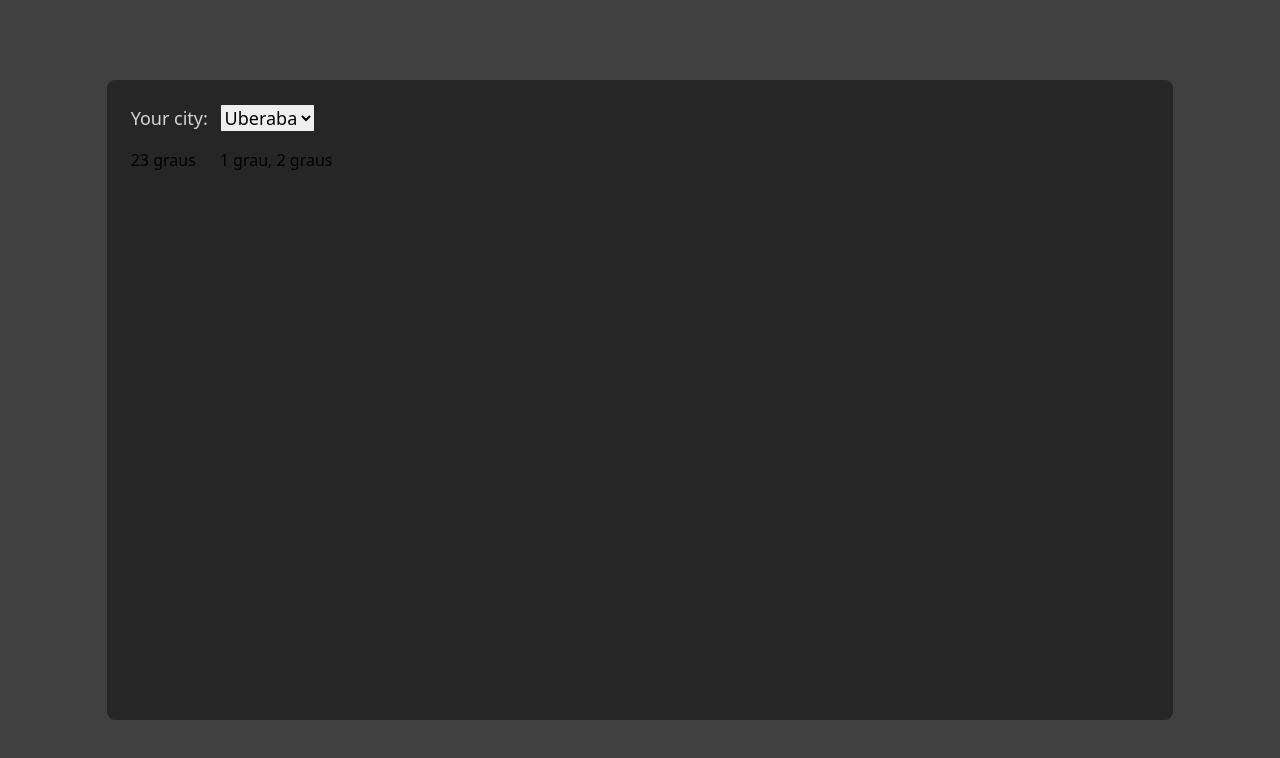
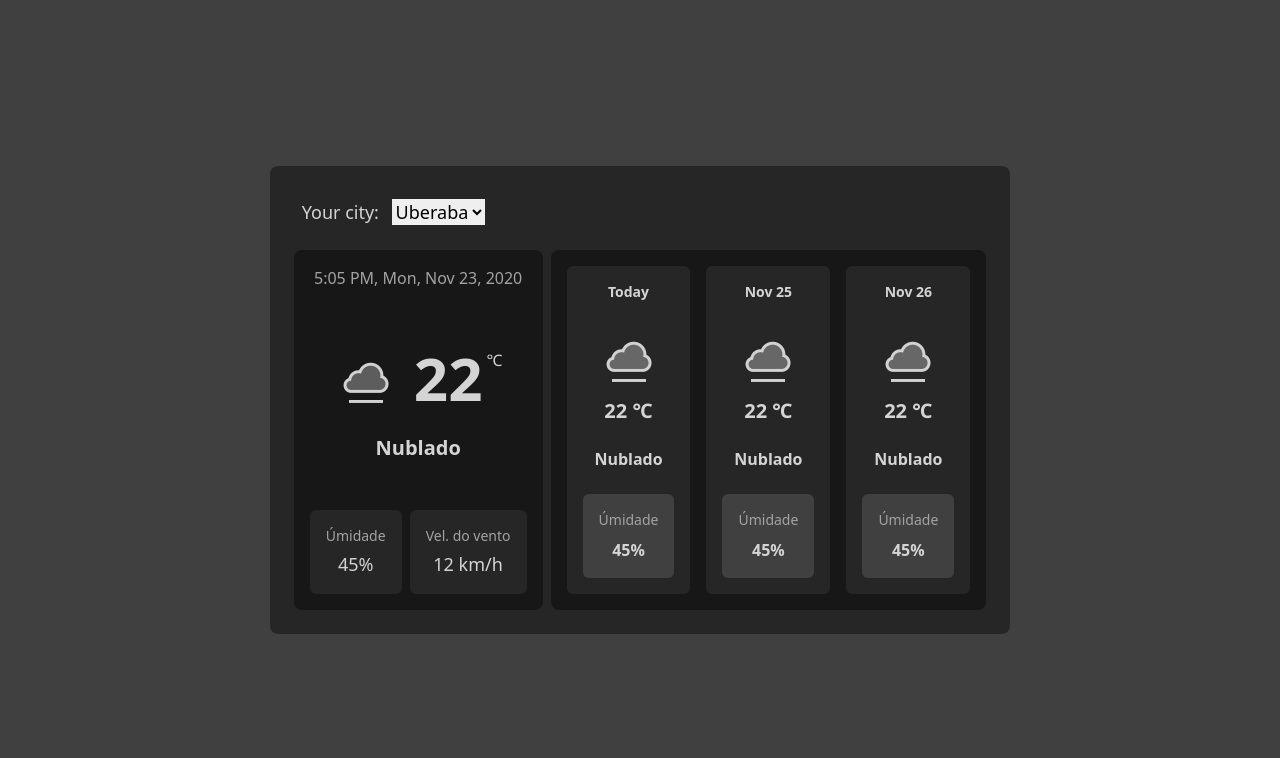
Before and after one commit to alvarordgs/weather_page, a website: page src/index.html in a window 1280 px wide. Drawn offline with Linux system fonts and the light colour scheme.

Commit message:
design created using tailwind css

```diff
--- a/src/index.html
+++ b/src/index.html
@@ -10,20 +10,73 @@
 </head>
 
 <body class="bg-neutral-700 w-full h-screen flex justify-center items-center">
-    <main class="w-10/12 h-4/5 bg-neutral-800 rounded-lg flex flex-col p-4">
-        <div class="w-full p-2 text-lg ">
+    <main class="w-fit  bg-neutral-800 rounded-lg flex flex-col p-6">
+        <div class="w-full p-2 text-lg mb-4">
             <label for="city" class="text-neutral-300 mr-2">Your city:</label>
             <select name="city" id="city">
                 <option value="URA">Uberaba</option>
             </select>
         </div>
-        <div class="flex gap-2">
-            <div class="p-2">
-                23 graus
+        <div class="flex gap-2 ">
+            <div class="p-4 bg-neutral-900 rounded-lg flex flex-col items-center gap-6">
+                <span data-date="atual" class="text-neutral-400 mb-8">5:05 PM, Mon, Nov 23, 2020</span>
+                <div class="flex items-center gap-4">
+                    <img src="./assets/weather_icons/64x64/night/143.png" class="max-w-full">
+                    <div class="flex gap-1 text-neutral-300">
+                        <p date-weather="temperature" class="text-6xl font-bold">22</p>
+                        <span class="text-md">&#8451;</span>
+                    </div>
+                </div>
+                <h3 date-weather="description" class="text-xl text-neutral-300 font-semibold mb-6">Nublado</h3>
+                <div class="flex gap-2 text-center">
+                    <div class="bg-neutral-800 p-4 rounded-md">
+                        <span class="text-neutral-400 text-sm mb-1 block">Úmidade</span>
+                        <p class="text-neutral-300 text-lg">45%</p>
+                    </div>
+                    <div class="bg-neutral-800 p-4 rounded-md">
+                        <span class="text-neutral-400 text-sm mb-1 block">Vel. do vento</span>
+                        <p class="text-neutral-300 text-lg">12 km/h</p>
+                    </div>
+                </div>
             </div>
-            <div class="p-2">
-                1 grau, 2 graus
-            </div>
+            <ul class="flex gap-4 bg-neutral-900 rounded-lg p-4">
+                <li class="bg-neutral-800 p-4 rounded-md flex justify-between flex-col items-center ">
+                    <span data-card="date" class="text-neutral-300 font-bold text-sm">Today</span>
+                    <div class="flex flex-col items-center gap-2">
+                        <img src="./assets/weather_icons/64x64/night/143.png" alt="">
+                        <span date-card="temperature" class="text-xl text-neutral-300 font-bold">22 &#8451;</span>
+                    </div>
+                    <h3 date-card="description" class="text-md font-semibold text-neutral-300">Nublado</h3>
+                    <div class="p-4 bg-neutral-700 rounded-md flex flex-col items-center gap-2">
+                        <span class="text-sm text-neutral-400">Úmidade</span>
+                        <p class="text-neutral-300 font-semibold">45%</p>
+                    </div>
+                </li>
+                <li class="bg-neutral-800 p-4 rounded-md flex justify-between flex-col items-center ">
+                    <span data-card="date" class="text-neutral-300 font-bold text-sm">Nov 25</span>
+                    <div class="flex flex-col items-center gap-2">
+                        <img src="./assets/weather_icons/64x64/night/143.png" alt="">
+                        <span date-card="temperature" class="text-xl text-neutral-300 font-bold">22 &#8451;</span>
+                    </div>
+                    <h3 date-card="description" class="text-md font-semibold text-neutral-300">Nublado</h3>
+                    <div class="p-4 bg-neutral-700 rounded-md flex flex-col items-center gap-2">
+                        <span class="text-sm text-neutral-400">Úmidade</span>
+                        <p class="text-neutral-300 font-semibold">45%</p>
+                    </div>
+                </li>
+                <li class="bg-neutral-800 p-4 rounded-md flex justify-between flex-col items-center ">
+                    <span data-card="date" class="text-neutral-300 font-bold text-sm">Nov 26</span>
+                    <div class="flex flex-col items-center gap-2">
+                        <img src="./assets/weather_icons/64x64/night/143.png" alt="">
+                        <span date-card="temperature" class="text-xl text-neutral-300 font-bold">22 &#8451;</span>
+                    </div>
+                    <h3 date-card="description" class="text-md font-semibold text-neutral-300">Nublado</h3>
+                    <div class="p-4 bg-neutral-700 rounded-md flex flex-col items-center gap-2">
+                        <span class="text-sm text-neutral-400">Úmidade</span>
+                        <p class="text-neutral-300 font-semibold">45%</p>
+                    </div>
+                </li>
+            </ul>
         </div>
     </main>
 </body>
```
Also changed, not shown: dist/output.css.
